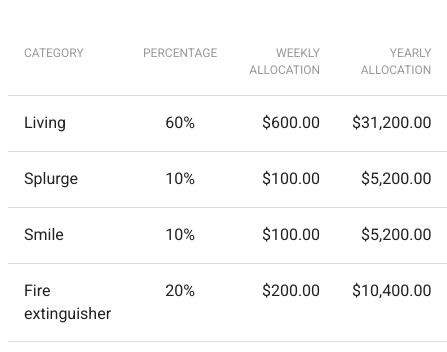
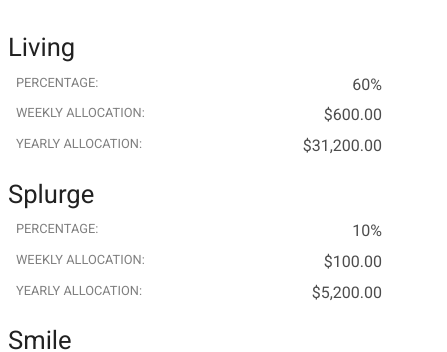
Before and after one commit to smebberson/blow-bucket-calculator, a website built with webpack: page index.html in a window 390 px wide. Shown: the part 495-847 px from the top of the page, 447 px wide, since content can reach past the window. Built offline with nearby package versions, Linux system fonts and the light colour scheme.

Commit message:
Updated styles for mobile.

```diff
--- a/src/scss/calculator.scss
+++ b/src/scss/calculator.scss
@@ -28,8 +28,9 @@
 .row.calc-result {
     margin-top: 1rem;
     padding-bottom: 1rem;
-    border-bottom: 1px solid $color-grey;
+    border-bottom: 1px solid $color-border;
 }
+
 .dollars, .cents {
     color: #999;
 }
@@ -43,13 +44,15 @@
 }
 
 // Responsive table
+@include media-breakpoint-up(sm) {
+
     .r-table {
 
         width: 100%;
         display: table;
 
         & > .r-table-row > .r-table-td, & > .r-table-head > .r-table-row > .r-table-td {
-        border-bottom: 1px solid $color-grey;
+            border-bottom: 1px solid $color-border;
         }
 
     }
@@ -61,13 +64,23 @@
         .r-table-td {
             font-size: .75rem;
             text-transform: uppercase;
-        color: $color-dark-grey;
+            color: $color-body-3;
         }
 
     }
 
     .r-table-row {
+
         display: table-row;
+
+        .r-table-td:nth-child(2) {
+            text-align: center;
+        }
+
+        .r-table-td:nth-child(3), .r-table-td:nth-child(4) {
+            text-align: right;
+        }
+
     }
 
     .r-table-td {
@@ -80,7 +93,86 @@
         display: table-footer-group;
 
         .r-table-td {
-        color: $color-dark-grey;
+            color: $color-body-3;
         }
 
     }
+
+}
+
+@include media-breakpoint-down(xs) {
+
+    .r-table-head {
+        display: none;
+    }
+
+    .r-table-row {
+
+        margin-bottom: 1.1rem;
+
+        .r-table-td {
+            margin-bottom: .5rem;
+        }
+
+        .r-table-td:nth-child(1) {
+            font-size: 1.6rem;
+        }
+
+        .r-table-td {
+
+            display: flex;
+
+            // Descriptions.
+            &:nth-child(2)::before, &:nth-child(3)::before, &:nth-child(4)::before {
+                flex: 1;
+                text-align: left;
+                margin-left: .5rem;
+                color: $color-body-3;
+                text-transform: uppercase;
+                font-size: .8rem;
+            }
+
+            // Values.
+            &:nth-child(2), &:nth-child(3), &:nth-child(4) {
+                text-align: right;
+                width: 100%;
+                color: $color-body-2;
+            }
+
+        }
+
+        .r-table-td:nth-child(2)::before {
+            content: 'Percentage: ';
+        }
+
+        .r-table-td:nth-child(3)::before {
+            content: 'Weekly allocation: ';
+        }
+
+        .r-table-td:nth-child(4)::before {
+            content: 'Yearly allocation: ';
+        }
+
+    }
+
+    .r-table-foot > .r-table-row > .r-table-td {
+        font-size: 1.6rem;
+    }
+
+    .r-table-foot > .r-table-row > .r-table-td {
+
+        &:nth-child(1), &:nth-child(2), &:nth-child(3) {
+            display: none;
+        }
+
+    }
+
+    .r-table-foot > .r-table-row > .r-table-td:nth-child(4)::before {
+        content: 'Yearly total: ';
+        color: $color-body-1;
+        font-size: 1.6rem;
+        text-transform: none;
+        margin-left: 0px;
+    }
+
+}
--- a/src/scss/variables.scss
+++ b/src/scss/variables.scss
@@ -1,3 +1,11 @@
 $font-size-base: 1rem;
-$color-grey: #DDD;
-$color-dark-grey: #999;
+
+
+// Font colors.
+$color-body-1: rgba(0, 0, 0, 1);
+$color-body-2: rgba(0, 0, 0, .7);
+$color-body-3: rgba(0, 0, 0, .5);
+$color-body-4: rgba(0, 0, 0, .3);
+
+// Botder colors
+$color-border: #DDD;
```
Also changed, not shown: calculator.marko (+21 -21 lines), dist/bundle.js. Lines whose indentation alone changed are shown as unchanged.
